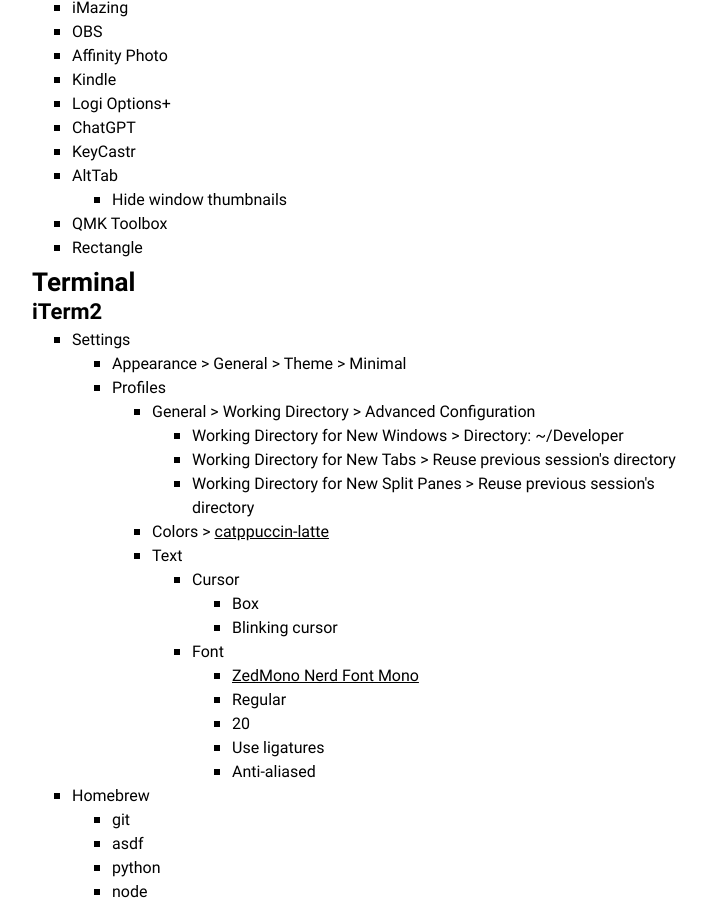
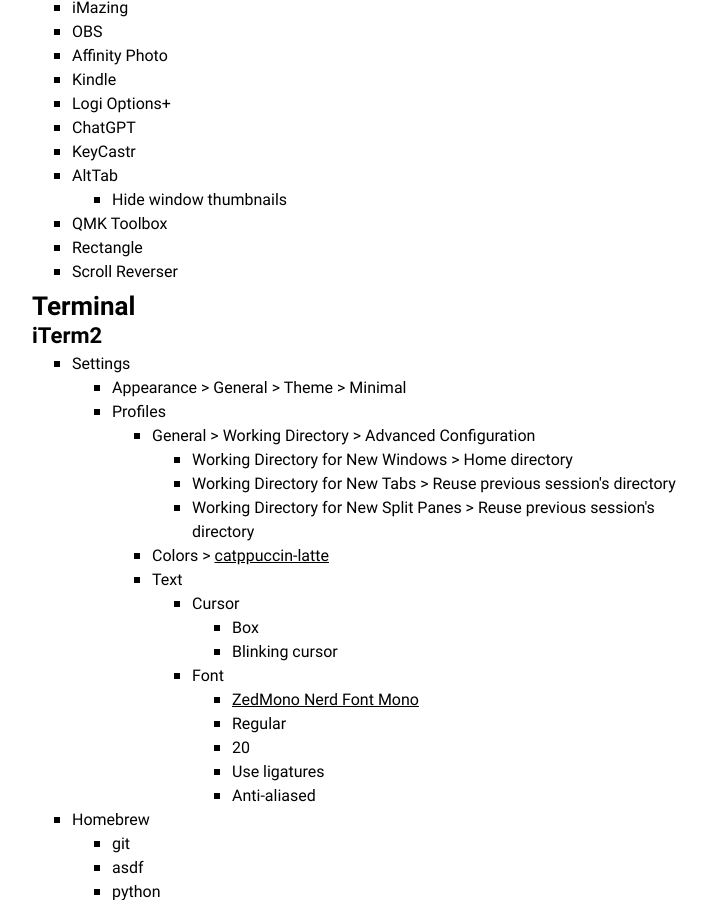
Before and after one commit to amalumian/www.malumian.dev, a Jekyll site: the page built from setup.html, in a window 1280 px wide and 900 px high, scrolled down 2742 px. Shown: the whole window, without its empty margins (278-985 px from the left). Built offline with Jekyll 4.4.1, drawn with Linux system fonts in a browser that asks for light colours.

Commit message:
Update setup.html

```diff
--- a/setup.html
+++ b/setup.html
@@ -154,6 +154,7 @@
         </li>
         <li>QMK Toolbox</li>
         <li>Rectangle</li>
+        <li>Scroll Reverser</li>
     </ul>
     <h2 id="terminal">Terminal</h2>
     <h3>iTerm2</h3>
@@ -165,7 +166,7 @@
                     <ul>
                         <li>General > Working Directory > Advanced Configuration
                             <ul>
-                                <li>Working Directory for New Windows > Directory: ~/Developer</li>
+                                <li>Working Directory for New Windows > Home directory</li>
                                 <li>Working Directory for New Tabs > Reuse previous session's directory</li>
                                 <li>Working Directory for New Split Panes > Reuse previous session's directory</li>
                             </ul>
```
